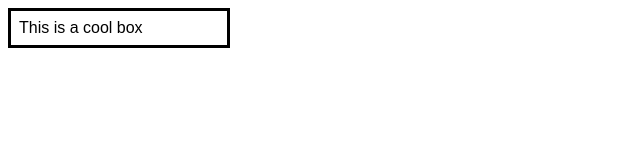
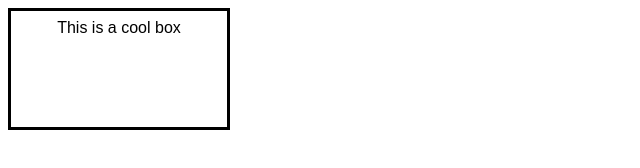
Before and after one commit to odmon/inft1206, a plain HTML site: page assignment3/part2/index.html in a window 1280 px wide. Shown: the whole page, without its empty margins (0-640 px from the left). Drawn offline with Linux system fonts and the light colour scheme.

```diff
--- a/assignment3/part2/style.css
+++ b/assignment3/part2/style.css
@@ -11,4 +11,10 @@
 
 
   width: 200px;  /*widht 200*/
+
+  height: 100px; /*height 100*/
+
+  text-align: center;
+
+
     };
```
